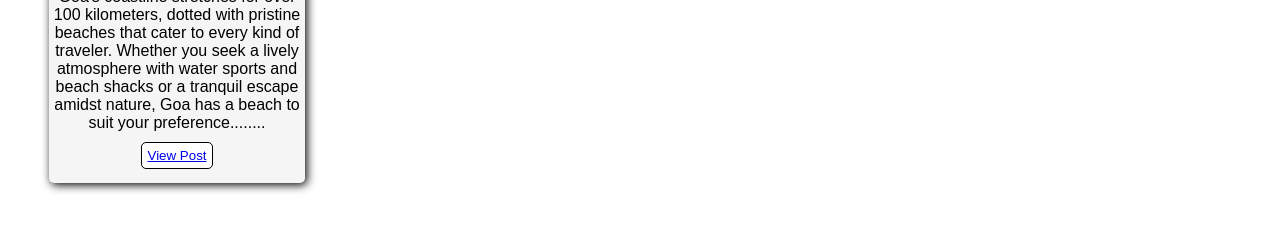
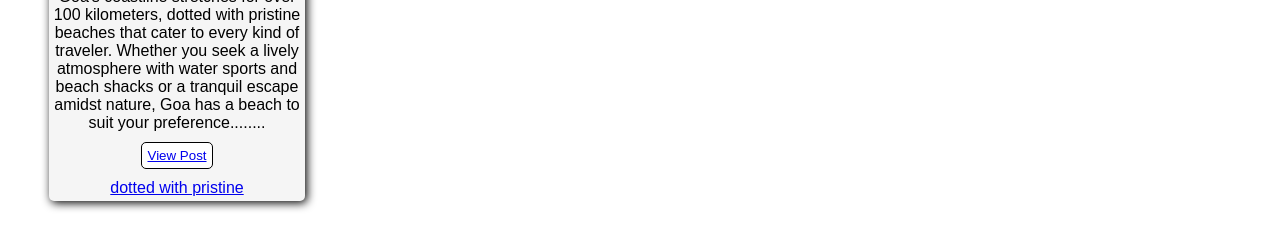
Before and after one commit to ashukoshti123/Indian_traveller, a plain HTML site: page index.html in a window 1280 px wide. Shown: the part 578-826 px from the top of the page. Drawn offline with Linux system fonts and the light colour scheme.

Commit message:
Update index.html

```diff
--- a/index.html
+++ b/index.html
@@ -45,6 +45,7 @@
 			<p>Goa's coastline stretches for over 100 kilometers, dotted with pristine beaches that cater to every kind of traveler. Whether you seek a lively atmosphere with water sports and beach shacks or a tranquil escape amidst nature, Goa has a beach to suit your preference........</p>
 
 			<button><a href = "goa.html"> View Post</button>
+			<p> dotted with pristine </p>
 		</div>
 </div>
 
```
